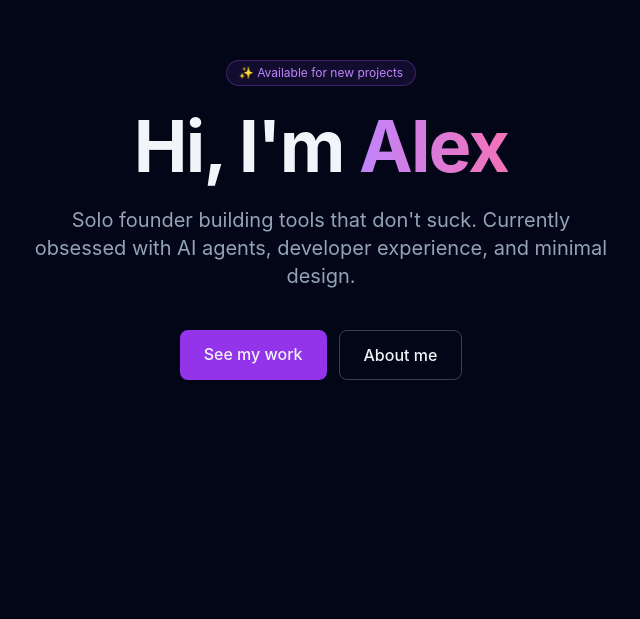
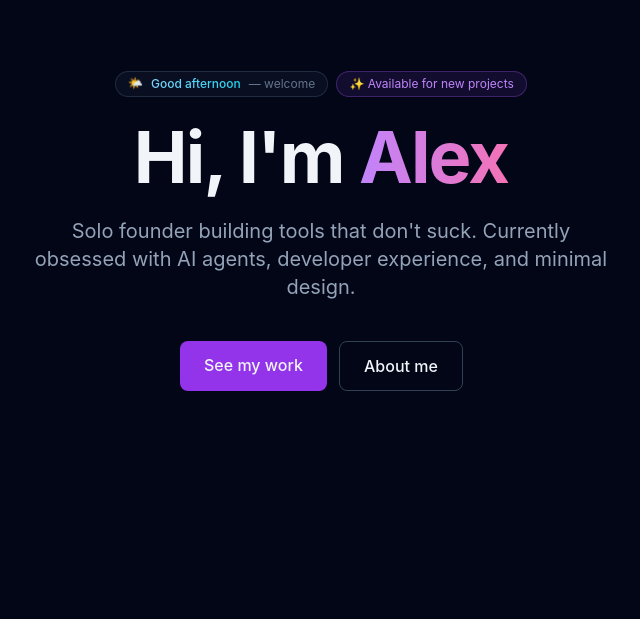
Before and after one commit to ThePyth0nKid/soloPortfolio, a React (Vite) app: page / in a window 1280 px wide. Shown: the part 181-800 px from the top of the page, without its empty margins (319-959 px from the left). Built offline with nearby package versions, Linux system fonts and the light colour scheme.

Commit message:
feat: Add a greeting in the hero section that changes based on time of day (via PatchParty: Motion)

```diff
--- a/src/components/Hero.jsx
+++ b/src/components/Hero.jsx
@@ -1,10 +1,46 @@
+import { useEffect, useState } from 'react'
+
+function getGreeting(date = new Date()) {
+  const h = date.getHours()
+  if (h < 5) return { text: 'Still up', icon: '🌙', hue: 'from-indigo-400 to-purple-400' }
+  if (h < 12) return { text: 'Good morning', icon: '☀️', hue: 'from-amber-300 to-orange-400' }
+  if (h < 17) return { text: 'Good afternoon', icon: '🌤️', hue: 'from-sky-300 to-cyan-400' }
+  if (h < 21) return { text: 'Good evening', icon: '🌆', hue: 'from-orange-400 to-pink-500' }
+  return { text: 'Good night', icon: '🌙', hue: 'from-indigo-400 to-purple-400' }
+}
+
 export default function Hero() {
+  const [greeting, setGreeting] = useState(() => getGreeting())
+
+  useEffect(() => {
+    // Re-evaluate greeting every minute so it flips at hour boundaries
+    // without a full-page reload.
+    const id = setInterval(() => {
+      const next = getGreeting()
+      setGreeting((prev) => (prev.text === next.text ? prev : next))
+    }, 60_000)
+    return () => clearInterval(id)
+  }, [])
+
   return (
     <section className="min-h-screen flex flex-col items-center justify-center px-6 text-center">
       <div className="max-w-3xl space-y-6">
-        <div className="inline-block px-3 py-1 bg-purple-500/10 border border-purple-500/30 rounded-full text-xs text-purple-400">
+        <div
+          key={greeting.text}
+          className={`greeting-pill inline-flex items-center gap-2 px-3 py-1 bg-slate-900/60 border border-slate-700/60 rounded-full text-xs text-slate-300 backdrop-blur`}
+          aria-live="polite"
+        >
+          <span className="greeting-icon" aria-hidden="true">{greeting.icon}</span>
+          <span className={`bg-gradient-to-r ${greeting.hue} bg-clip-text text-transparent font-medium`}>
+            {greeting.text}
+          </span>
+          <span className="text-slate-500">— welcome</span>
+        </div>
+
+        <div className="inline-block px-3 py-1 bg-purple-500/10 border border-purple-500/30 rounded-full text-xs text-purple-400 ml-0 md:ml-2">
           ✨ Available for new projects
         </div>
+
         <h1 className="text-6xl md:text-7xl font-bold tracking-tight">
           Hi, I'm{' '}
           <span className="bg-gradient-to-r from-purple-400 to-pink-400 bg-clip-text text-transparent">
@@ -18,13 +54,13 @@ export default function Hero() {
         <div className="flex gap-3 justify-center pt-4">
           <a
             href="#projects"
-            className="px-6 py-3 bg-purple-600 hover:bg-purple-500 rounded-lg font-medium transition-colors"
+            className="cta cta-primary px-6 py-3 bg-purple-600 rounded-lg font-medium"
           >
             See my work
           </a>
           <a
             href="#about"
-            className="px-6 py-3 border border-slate-700 hover:border-slate-500 rounded-lg font-medium transition-colors"
+            className="cta cta-ghost px-6 py-3 border border-slate-700 rounded-lg font-medium"
           >
             About me
           </a>
--- a/src/index.css
+++ b/src/index.css
@@ -8,3 +8,89 @@
     font-family: -apple-system, BlinkMacSystemFont, 'Segoe UI', Roboto, sans-serif;
   }
 }
+
+/* ---------------------------------------------------------------
+   Motion: greeting pill entrance + icon idle
+   --------------------------------------------------------------- */
+@keyframes greeting-in {
+  from {
+    opacity: 0;
+    transform: translateY(-6px) scale(0.96);
+    filter: blur(4px);
+  }
+  to {
+    opacity: 1;
+    transform: translateY(0) scale(1);
+    filter: blur(0);
+  }
+}
+
+@keyframes greeting-icon-float {
+  0%, 100% { transform: translateY(0) rotate(0deg); }
+  50%      { transform: translateY(-2px) rotate(-6deg); }
+}
+
+.greeting-pill {
+  animation: greeting-in 280ms cubic-bezier(0.2, 0.8, 0.2, 1) both;
+  transition: transform 200ms cubic-bezier(0.2, 0.8, 0.2, 1),
+              border-color 200ms ease-out,
+              background-color 200ms ease-out;
+  will-change: transform, opacity;
+}
+
+.greeting-pill:hover {
+  transform: translateY(-1px) scale(1.02);
+  border-color: rgb(100 116 139 / 0.8);
+}
+
+.greeting-icon {
+  display: inline-block;
+  animation: greeting-icon-float 3.2s ease-in-out infinite;
+  transform-origin: 50% 70%;
+}
+
+/* ---------------------------------------------------------------
+   CTA buttons — hover, active, focus-visible
+   --------------------------------------------------------------- */
+.cta {
+  position: relative;
+  display: inline-block;
+  transition:
+    transform 180ms cubic-bezier(0.2, 0.8, 0.2, 1),
+    background-color 180ms ease-out,
+    border-color 180ms ease-out,
+    box-shadow 220ms cubic-bezier(0.2, 0.8, 0.2, 1);
+  will-change: transform;
+}
+.cta:hover { transform: translateY(-2px); }
+.cta:active { transform: translateY(0) scale(0.98); transition-duration: 90ms; }
+.cta:focus-visible {
+  outline: none;
+  box-shadow: 0 0 0 3px rgb(168 85 247 / 0.45);
+}
+
+.cta-primary:hover {
+  background-color: rgb(168 85 247);
+  box-shadow: 0 10px 30px -10px rgb(168 85 247 / 0.6);
+}
+.cta-ghost:hover {
+  border-color: rgb(148 163 184);
+  background-color: rgb(148 163 184 / 0.06);
+}
+
+/* ---------------------------------------------------------------
+   Respect user motion preferences
+   --------------------------------------------------------------- */
+@media (prefers-reduced-motion: reduce) {
+  .greeting-pill,
+  .greeting-icon,
+  .cta {
+    animation: none !important;
+    transition: none !important;
+  }
+  .cta:hover,
+  .cta:active,
+  .greeting-pill:hover {
+    transform: none !important;
+  }
+}
```
Also changed, not shown: 1 other file (tests, documents, lock files or other folders).
